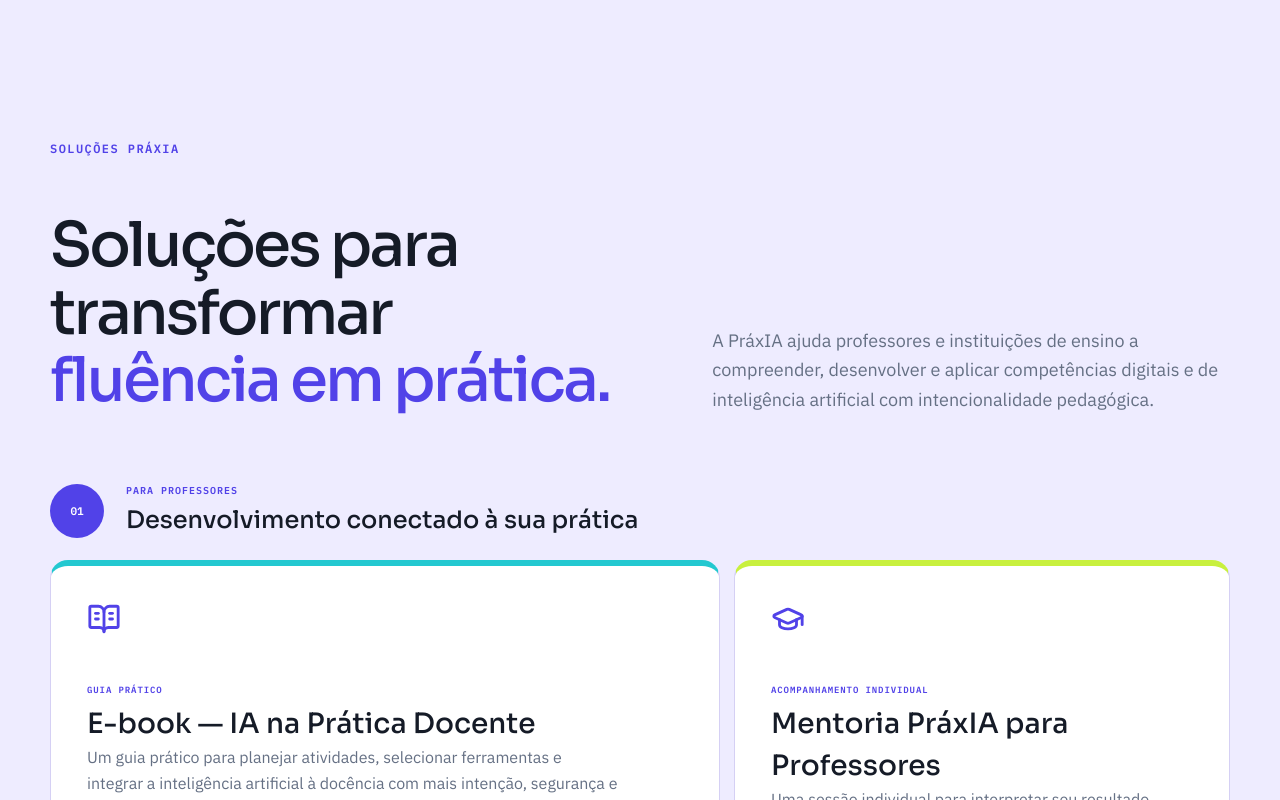
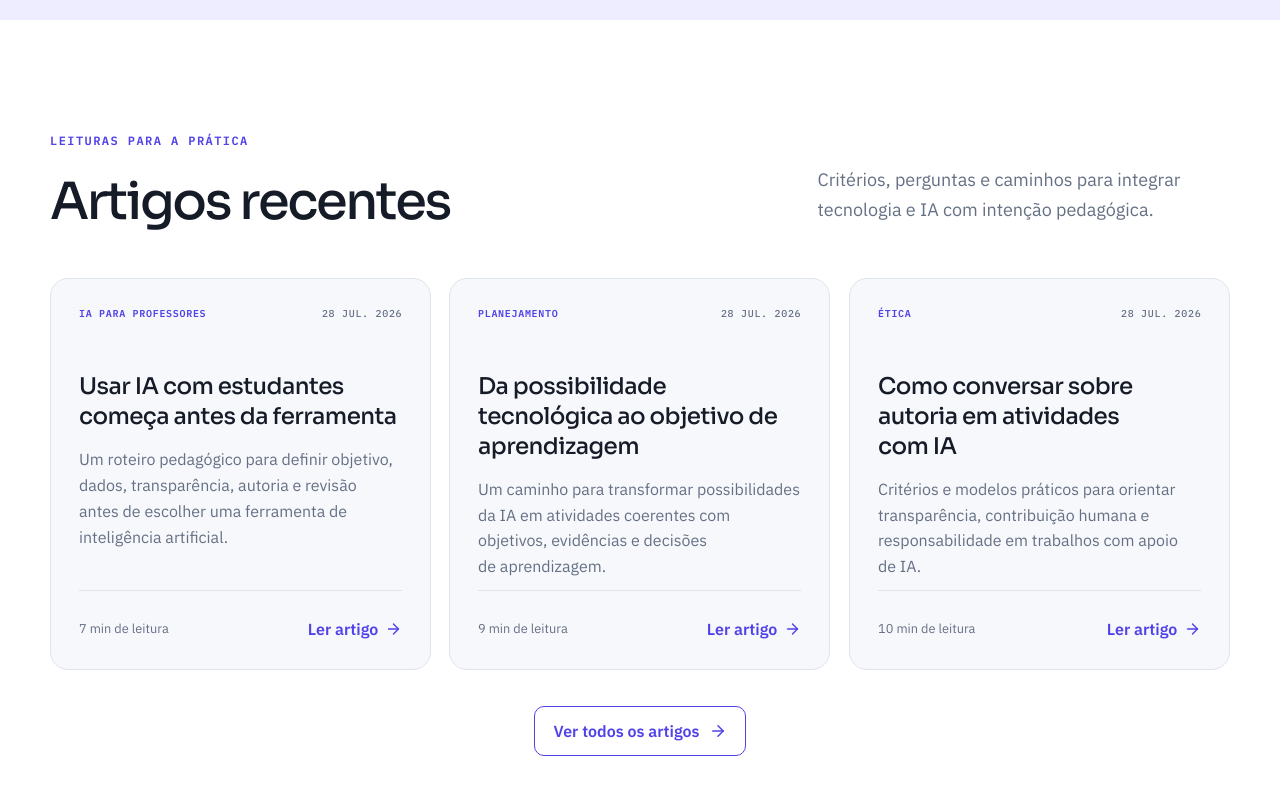
Before and after one commit to naufelpatrick/radar-docente, a React (Vite) app: page / in a window 1280 px wide. Shown: the part 5500-6300 px from the top of the page. Built offline with nearby package versions, Linux system fonts and the light colour scheme.

Commit message:
feat: exibir artigos recentes na home

```diff
--- /dev/null
+++ b/src/components/RecentArticles.tsx
@@ -0,0 +1,47 @@
+import { ArrowRight } from 'lucide-react'
+import { Link } from 'react-router-dom'
+import { getPublishedBlogArticles } from '../data/blogArticles'
+
+export function RecentArticles() {
+  const recentArticles = getPublishedBlogArticles().slice(0, 3)
+
+  if (recentArticles.length === 0) return null
+
+  return (
+    <section className="section recent-articles" aria-labelledby="recent-articles-title">
+      <div className="shell">
+        <div className="section-heading recent-articles__heading" data-reveal="up">
+          <div>
+            <p className="eyebrow eyebrow--dark">LEITURAS PARA A PRÁTICA</p>
+            <h2 id="recent-articles-title">Artigos recentes</h2>
+          </div>
+          <p>Critérios, perguntas e caminhos para integrar tecnologia e IA com intenção pedagógica.</p>
+        </div>
+
+        <div className="recent-articles__grid">
+          {recentArticles.map((article) => (
+            <Link className="recent-article-card" to={article.path} key={article.path} data-reveal="up" aria-label={`Ler artigo: ${article.title}`}>
+              {article.coverImage && <img src={article.coverImage.src} alt={article.coverImage.alt} loading="lazy" decoding="async" />}
+              <article>
+                <div className="recent-article-card__meta">
+                  <span>{article.category}</span>
+                  <time dateTime={article.publishedAt!}>{article.publishedDate}</time>
+                </div>
+                <h3>{article.title}</h3>
+                <p>{article.summary}</p>
+                <footer>
+                  <small>{article.readingTime}</small>
+                  <span>Ler artigo <ArrowRight aria-hidden="true" /></span>
+                </footer>
+              </article>
+            </Link>
+          ))}
+        </div>
+
+        <div className="recent-articles__cta" data-reveal="up">
+          <Link to="/blog">Ver todos os artigos <ArrowRight aria-hidden="true" /></Link>
+        </div>
+      </div>
+    </section>
+  )
+}
--- /dev/null
+++ b/src/data/blogArticles.ts
@@ -0,0 +1,72 @@
+export type BlogArticleStatus = 'published' | 'draft' | 'in_preparation'
+
+export type BlogArticle = {
+  slug: string
+  path: string
+  category: string
+  categorySlug: string
+  editorialLabel: string
+  title: string
+  summary: string
+  readingTime: string
+  publishedAt: string | null
+  publishedDate: string
+  status: BlogArticleStatus
+  coverImage?: { src: string; alt: string }
+}
+
+export const blogArticles: BlogArticle[] = [
+  {
+    slug: 'usar-ia-com-estudantes-comeca-antes-da-ferramenta',
+    path: '/blog/ia-para-professores/usar-ia-com-estudantes-comeca-antes-da-ferramenta',
+    category: 'IA para Professores',
+    categorySlug: 'ia-para-professores',
+    editorialLabel: 'PRIMEIROS PASSOS',
+    title: 'Usar IA com estudantes começa antes da ferramenta',
+    summary: 'Um roteiro pedagógico para definir objetivo, dados, transparência, autoria e revisão antes de escolher uma ferramenta de inteligência artificial.',
+    readingTime: '7 min de leitura',
+    publishedAt: '2026-07-28',
+    publishedDate: '28 jul. 2026',
+    status: 'published',
+  },
+  {
+    slug: 'da-possibilidade-tecnologica-ao-objetivo-de-aprendizagem',
+    path: '/blog/planejamento/da-possibilidade-tecnologica-ao-objetivo-de-aprendizagem',
+    category: 'Planejamento',
+    categorySlug: 'planejamento',
+    editorialLabel: 'PLANEJAMENTO',
+    title: 'Da possibilidade tecnológica ao objetivo de aprendizagem',
+    summary: 'Um caminho para transformar possibilidades da IA em atividades coerentes com objetivos, evidências e decisões de aprendizagem.',
+    readingTime: '9 min de leitura',
+    publishedAt: '2026-07-28',
+    publishedDate: '28 jul. 2026',
+    status: 'published',
+  },
+  {
+    slug: 'como-conversar-sobre-autoria-em-atividades-com-ia',
+    path: '/blog/etica/como-conversar-sobre-autoria-em-atividades-com-ia',
+    category: 'Ética',
+    categorySlug: 'etica',
+    editorialLabel: 'ÉTICA E AUTORIA',
+    title: 'Como conversar sobre autoria em atividades com IA',
+    summary: 'Critérios e modelos práticos para orientar transparência, contribuição humana e responsabilidade em trabalhos com apoio de IA.',
+    readingTime: '10 min de leitura',
+    publishedAt: '2026-07-28',
+    publishedDate: '28 jul. 2026',
+    status: 'published',
+  },
+]
+
+function hasValidPublicationDate(article: BlogArticle) {
+  return article.publishedAt !== null && !Number.isNaN(Date.parse(article.publishedAt))
+}
+
+export function getPublishedBlogArticles() {
+  return blogArticles
+    .filter((article) => article.status === 'published' && hasValidPublicationDate(article))
+    .sort((first, second) => Date.parse(second.publishedAt!) - Date.parse(first.publishedAt!))
+}
+
+export function getPublishedArticlesByCategory(categorySlug: string) {
+  return getPublishedBlogArticles().filter((article) => article.categorySlug === categorySlug)
+}
--- a/src/pages/BlogCategoryPage.tsx
+++ b/src/pages/BlogCategoryPage.tsx
@@ -4,10 +4,7 @@
 import { Footer } from '../components/Footer'
 import { InstitutionalHeader } from '../components/InstitutionalHeader'
 import { Seo } from '../components/Seo'
-
-const articlePath = '/blog/ia-para-professores/usar-ia-com-estudantes-comeca-antes-da-ferramenta'
-const planningArticlePath = '/blog/planejamento/da-possibilidade-tecnologica-ao-objetivo-de-aprendizagem'
-const ethicsArticlePath = '/blog/etica/como-conversar-sobre-autoria-em-atividades-com-ia'
+import { getPublishedArticlesByCategory } from '../data/blogArticles'
 
 const categories = {
   'ia-para-professores': {
@@ -15,46 +12,27 @@
     eyebrow: 'COMPREENDER ANTES DE APLICAR',
     description: 'Conceitos, critérios e situações práticas para utilizar inteligência artificial com intenção pedagógica, transparência e supervisão humana.',
     questions: ['Quando a IA amplia a aprendizagem?', 'Que decisões permanecem com professor e estudantes?', 'Como preservar dados, autoria e possibilidade de revisão?'],
-    articles: [{
-      title: 'Usar IA com estudantes começa antes da ferramenta',
-      description: 'Um roteiro para definir objetivo, dados, transparência, autoria e revisão antes de escolher uma ferramenta.',
-      path: articlePath,
-      readingTime: '7 min de leitura',
-      date: '28 jul. 2026',
-    }],
   },
   'competencias-docentes': {
-    name: 'Competências Docentes', eyebrow: 'DESENVOLVIMENTO PROFISSIONAL', description: 'Leituras sobre fluência digital, repertório pedagógico e desenvolvimento das competências observadas pelo Radar Docente.', questions: ['Como reconhecer competências na prática?', 'O que diferencia uso pontual e integração?', 'Como acompanhar a própria trajetória?'], articles: [],
+    name: 'Competências Docentes', eyebrow: 'DESENVOLVIMENTO PROFISSIONAL', description: 'Leituras sobre fluência digital, repertório pedagógico e desenvolvimento das competências observadas pelo Radar Docente.', questions: ['Como reconhecer competências na prática?', 'O que diferencia uso pontual e integração?', 'Como acompanhar a própria trajetória?'],
   },
   ferramentas: {
-    name: 'Ferramentas', eyebrow: 'PROPÓSITO ANTES DA NOVIDADE', description: 'Análises de recursos digitais e de IA orientadas por objetivo pedagógico, contexto, dados e condições de uso.', questions: ['Que problema a ferramenta ajuda a resolver?', 'Que complexidade ela acrescenta?', 'Quais dados e termos precisam ser verificados?'], articles: [],
+    name: 'Ferramentas', eyebrow: 'PROPÓSITO ANTES DA NOVIDADE', description: 'Análises de recursos digitais e de IA orientadas por objetivo pedagógico, contexto, dados e condições de uso.', questions: ['Que problema a ferramenta ajuda a resolver?', 'Que complexidade ela acrescenta?', 'Quais dados e termos precisam ser verificados?'],
   },
   planejamento: {
-    name: 'Planejamento', eyebrow: 'INTENÇÃO E CURADORIA', description: 'Critérios para selecionar recursos, organizar percursos e conectar escolhas digitais aos objetivos de aprendizagem.', questions: ['Qual é o objetivo de aprendizagem?', 'Que evidência será observada?', 'A tecnologia amplia ou apenas substitui o suporte?'], articles: [{
-      title: 'Da possibilidade tecnológica ao objetivo de aprendizagem',
-      description: 'Um caminho para transformar possibilidades da IA em atividades coerentes com objetivos, evidências e decisões de aprendizagem.',
-      path: planningArticlePath,
-      readingTime: '9 min de leitura',
-      date: '28 jul. 2026',
-    }],
+    name: 'Planejamento', eyebrow: 'INTENÇÃO E CURADORIA', description: 'Critérios para selecionar recursos, organizar percursos e conectar escolhas digitais aos objetivos de aprendizagem.', questions: ['Qual é o objetivo de aprendizagem?', 'Que evidência será observada?', 'A tecnologia amplia ou apenas substitui o suporte?'],
   },
   avaliacao: {
-    name: 'Avaliação', eyebrow: 'EVIDÊNCIAS E FEEDBACK', description: 'Caminhos para acompanhar processos, oferecer devolutivas e preservar autoria em experiências digitais e com IA.', questions: ['Que evidências mostram aprendizagem?', 'Como tornar critérios visíveis?', 'Onde a revisão humana é indispensável?'], articles: [],
+    name: 'Avaliação', eyebrow: 'EVIDÊNCIAS E FEEDBACK', description: 'Caminhos para acompanhar processos, oferecer devolutivas e preservar autoria em experiências digitais e com IA.', questions: ['Que evidências mostram aprendizagem?', 'Como tornar critérios visíveis?', 'Onde a revisão humana é indispensável?'],
   },
   etica: {
-    name: 'Ética', eyebrow: 'CUIDADO E RESPONSABILIDADE', description: 'Privacidade, vieses, transparência, segurança, autoria e responsabilidade nas decisões educacionais com tecnologia.', questions: ['Quais dados estão envolvidos?', 'Como comunicar o uso de IA?', 'Quem pode revisar ou contestar o resultado?'], articles: [{
-      title: 'Como conversar sobre autoria em atividades com IA',
-      description: 'Critérios e modelos práticos para orientar transparência, contribuição humana e responsabilidade em trabalhos com apoio de IA.',
-      path: ethicsArticlePath,
-      readingTime: '10 min de leitura',
-      date: '28 jul. 2026',
-    }],
+    name: 'Ética', eyebrow: 'CUIDADO E RESPONSABILIDADE', description: 'Privacidade, vieses, transparência, segurança, autoria e responsabilidade nas decisões educacionais com tecnologia.', questions: ['Quais dados estão envolvidos?', 'Como comunicar o uso de IA?', 'Quem pode revisar ou contestar o resultado?'],
   },
   pesquisa: {
-    name: 'Pesquisa', eyebrow: 'EVIDÊNCIA COM CONTEXTO', description: 'Sínteses acessíveis de documentos, estudos e debates que ajudam professores a interpretar mudanças sem generalizações.', questions: ['O que a fonte realmente permite afirmar?', 'Em que contexto o estudo foi realizado?', 'Como traduzir evidência em pergunta para a prática?'], articles: [],
+    name: 'Pesquisa', eyebrow: 'EVIDÊNCIA COM CONTEXTO', description: 'Sínteses acessíveis de documentos, estudos e debates que ajudam professores a interpretar mudanças sem generalizações.', questions: ['O que a fonte realmente permite afirmar?', 'Em que contexto o estudo foi realizado?', 'Como traduzir evidência em pergunta para a prática?'],
   },
   'estudos-de-caso': {
-    name: 'Estudos de Caso', eyebrow: 'DECISÕES EM CONTEXTO', description: 'Experiências analisadas a partir de objetivos, escolhas, evidências, limites e ajustes — sem transformar caso em receita.', questions: ['Que decisão foi tomada e por quê?', 'Que evidência orientou o ajuste?', 'O que depende daquele contexto específico?'], articles: [],
+    name: 'Estudos de Caso', eyebrow: 'DECISÕES EM CONTEXTO', description: 'Experiências analisadas a partir de objetivos, escolhas, evidências, limites e ajustes — sem transformar caso em receita.', questions: ['Que decisão foi tomada e por quê?', 'Que evidência orientou o ajuste?', 'O que depende daquele contexto específico?'],
   },
 } as const
 
@@ -64,6 +42,7 @@
   const { slug } = useParams()
   if (!slug || !(slug in categories)) return <Navigate to="/blog" replace />
   const category = categories[slug as CategorySlug]
+  const articles = getPublishedArticlesByCategory(slug)
   const canonicalPath = `/blog/categoria/${slug}`
   const schema = {
     '@context': 'https://schema.org',
@@ -102,13 +81,13 @@
         <section className="category-content" aria-labelledby="category-content-title">
           <div className="shell">
             <div className="method-heading"><div><p className="method-kicker">CONTEÚDOS</p><h2 id="category-content-title">Leituras em {category.name}.</h2></div><p>Artigos integrais, com autoria, referências, tempo de leitura e continuidade para a prática.</p></div>
-            {category.articles.length > 0 ? (
+            {articles.length > 0 ? (
               <div className="category-articles">
-                {category.articles.map((article) => (
+                {articles.map((article) => (
                   <article key={article.path}>
-                    <div><span>{category.name}</span><small>{article.date} · {article.readingTime}</small></div>
+                    <div><span>{category.name}</span><small>{article.publishedDate} · {article.readingTime}</small></div>
                     <h3><Link to={article.path}>{article.title}</Link></h3>
-                    <p>{article.description}</p>
+                    <p>{article.summary}</p>
                     <Link to={article.path}>Ler artigo <ArrowRight aria-hidden="true" /></Link>
                   </article>
                 ))}
--- a/src/pages/BlogPage.tsx
+++ b/src/pages/BlogPage.tsx
@@ -21,6 +21,7 @@
 import { Footer } from '../components/Footer'
 import { InstitutionalHeader } from '../components/InstitutionalHeader'
 import { Seo } from '../components/Seo'
+import { getPublishedBlogArticles } from '../data/blogArticles'
 import { useScrollMotion } from '../hooks/useScrollMotion'
 
 const categories = [
@@ -74,29 +75,13 @@
   },
 ]
 
-const editorialTracks = [
-  {
-    label: 'PRIMEIROS PASSOS',
-    title: 'Usar IA com estudantes começa antes da ferramenta',
-    summary: 'Um percurso para definir objetivo, dados envolvidos, transparência e forma de revisão antes de escolher uma solução.',
-    category: 'IA para Professores',
-    time: 'Leitura estimada: 7 min',
-  },
-  {
-    label: 'PLANEJAMENTO',
-    title: 'Da possibilidade tecnológica ao objetivo de aprendizagem',
-    summary: 'Perguntas para decidir quando um recurso amplia a experiência — e quando apenas adiciona complexidade.',
-    category: 'Planejamento',
-    time: 'Leitura estimada: 9 min',
-  },
-  {
-    label: 'ÉTICA E AUTORIA',
-    title: 'Como conversar sobre autoria em atividades com IA',
-    summary: 'Critérios para tornar participação, revisão, citação e responsabilidade visíveis para os estudantes.',
-    category: 'Ética',
-    time: 'Leitura estimada: 8 min',
-  },
-]
+const publishedArticles = getPublishedBlogArticles()
+
+function getCategoryStatus(categorySlug: string) {
+  const count = publishedArticles.filter((article) => article.categorySlug === categorySlug).length
+  if (count === 0) return 'Conteúdos em preparação'
+  return `${count} ${count === 1 ? 'artigo publicado' : 'artigos publicados'}`
+}
 
 const blogFaq = [
   {
@@ -217,7 +202,7 @@
                   <div><Icon aria-hidden="true" /><span>0{index + 1}</span></div>
                   <h3><Link to={`/blog/categoria/${slug}`}>{name}</Link></h3>
                   <p>{description}</p>
-                  <Link className="blog-category-status" to={`/blog/categoria/${slug}`}>{['ia-para-professores', 'planejamento', 'etica'].includes(slug) ? '1 artigo publicado' : 'Conteúdos em preparação'} <ArrowRight aria-hidden="true" /></Link>
+                  <Link className="blog-category-status" to={`/blog/categoria/${slug}`}>{getCategoryStatus(slug)} <ArrowRight aria-hidden="true" /></Link>
                 </article>
               ))}
             </div>
@@ -231,15 +216,13 @@
               <p>Os temas abaixo mostram a direção editorial. Eles só receberão data, autoria e URL quando o conteúdo integral estiver publicado.</p>
             </div>
             <div className="blog-roadmap__grid">
-              {editorialTracks.map((track, index) => (
-                <article key={track.title} data-reveal="up">
-                  <div><span>{track.label}</span><small>0{index + 1}</small></div>
-                  <h3>{track.title}</h3>
-                  <p>{track.summary}</p>
-                  {index === 0 && <Link className="blog-roadmap__link" to="/blog/ia-para-professores/usar-ia-com-estudantes-comeca-antes-da-ferramenta">Ler artigo <ArrowRight aria-hidden="true" /></Link>}
-                  {index === 1 && <Link className="blog-roadmap__link" to="/blog/planejamento/da-possibilidade-tecnologica-ao-objetivo-de-aprendizagem">Ler artigo <ArrowRight aria-hidden="true" /></Link>}
-                  {index === 2 && <Link className="blog-roadmap__link" to="/blog/etica/como-conversar-sobre-autoria-em-atividades-com-ia">Ler artigo <ArrowRight aria-hidden="true" /></Link>}
-                  <footer><span>{track.category}</span><span>{track.time}</span></footer>
+              {publishedArticles.map((article, index) => (
+                <article key={article.path} data-reveal="up">
+                  <div><span>{article.editorialLabel}</span><small>0{index + 1}</small></div>
+                  <h3>{article.title}</h3>
+                  <p>{article.summary}</p>
+                  <Link className="blog-roadmap__link" to={article.path}>Ler artigo <ArrowRight aria-hidden="true" /></Link>
+                  <footer><span>{article.category}</span><span>Leitura estimada: {article.readingTime.replace(' de leitura', '')}</span></footer>
                 </article>
               ))}
             </div>
--- a/src/pages/LandingPage.tsx
+++ b/src/pages/LandingPage.tsx
@@ -16,6 +16,7 @@
 import { SiteHeader } from '../components/SiteHeader'
 import { Seo } from '../components/Seo'
 import { CommercialSolutions } from '../components/CommercialSolutions'
+import { RecentArticles } from '../components/RecentArticles'
 import { TeamProfiles } from '../components/TeamProfiles'
 import { team } from '../data/team'
 import { useScrollMotion } from '../hooks/useScrollMotion'
@@ -248,6 +249,8 @@
           </div>
         </section>
 
+        <RecentArticles />
+
         <CommercialSolutions />
 
         <section className="section about" id="sobre">
```
Also changed, not shown: src/styles.css, 1 other file (tests, documents, lock files or other folders).
